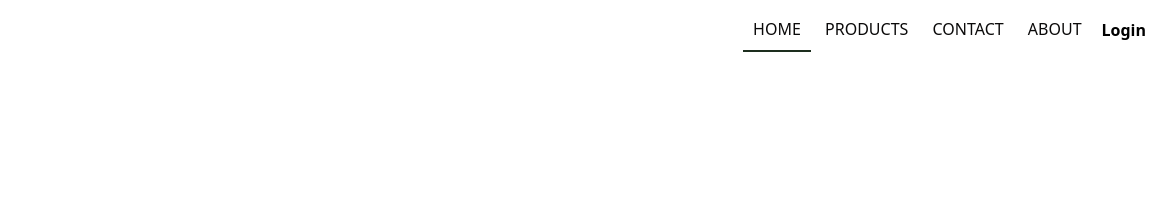
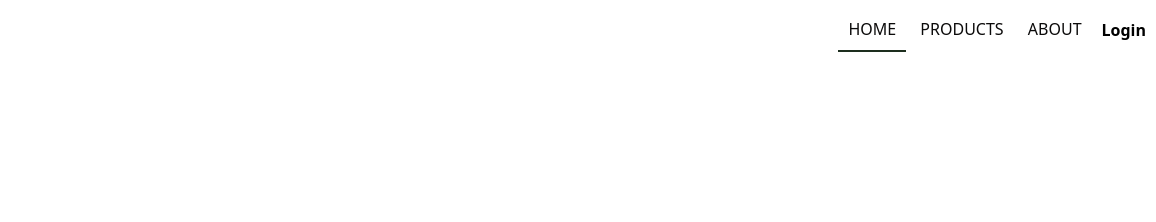
Before and after one commit to detthx/pocketreasure, a plain HTML site: page lab5.html in a window 1280 px wide. Shown: the top 222 px of the page, 124-1280 px from the left. Drawn offline with Linux system fonts and the light colour scheme.

Commit message:
Update lab5.html

```diff
--- a/lab5.html
+++ b/lab5.html
@@ -11,7 +11,6 @@
 
             <a href="" style="border-bottom: 2px solid #1d2e1e">HOME</a>
             <a href="category.html">PRODUCTS</a>
-            <a href="">CONTACT</a>
             <a href="">ABOUT</a>
         </nav>
         <label for="modal-toggle" class="open-modal"><B>Login</label></B>
```
